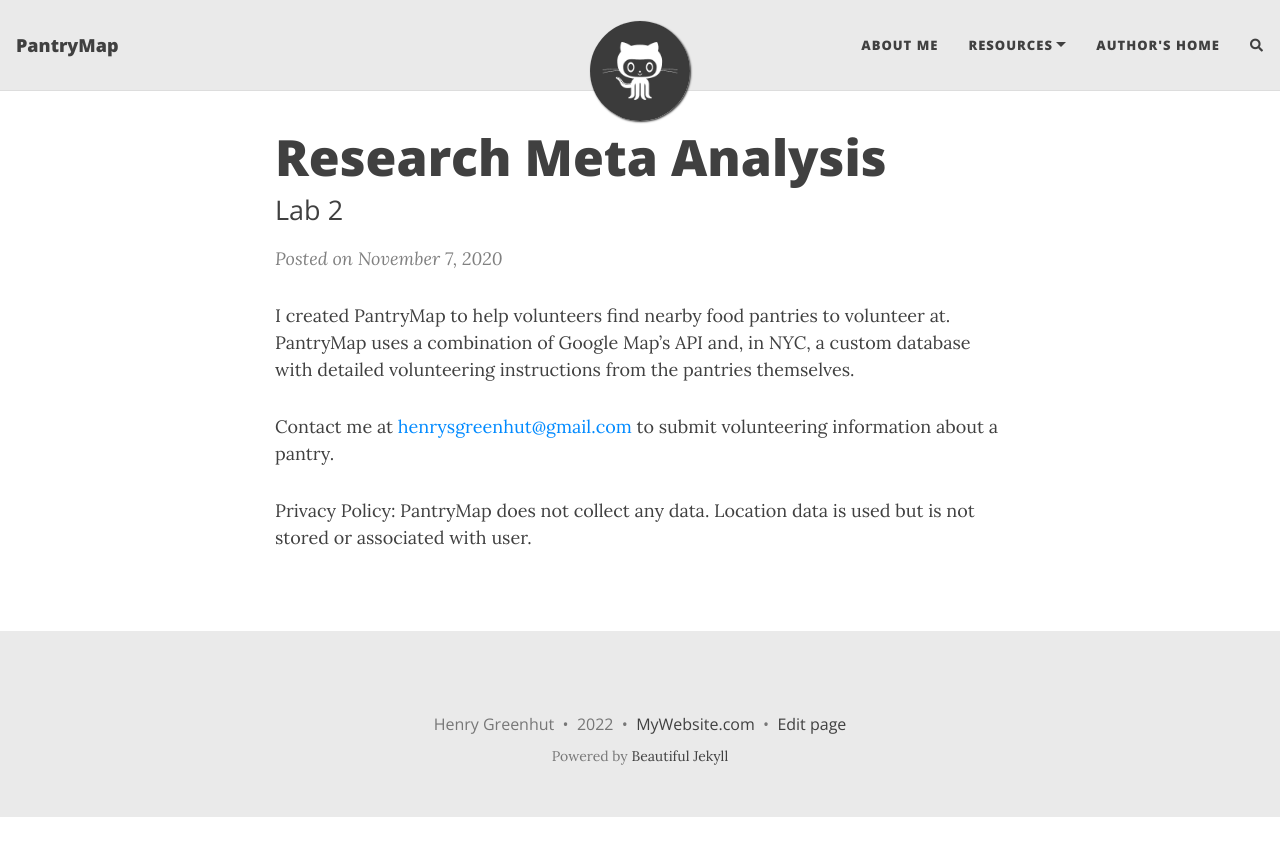
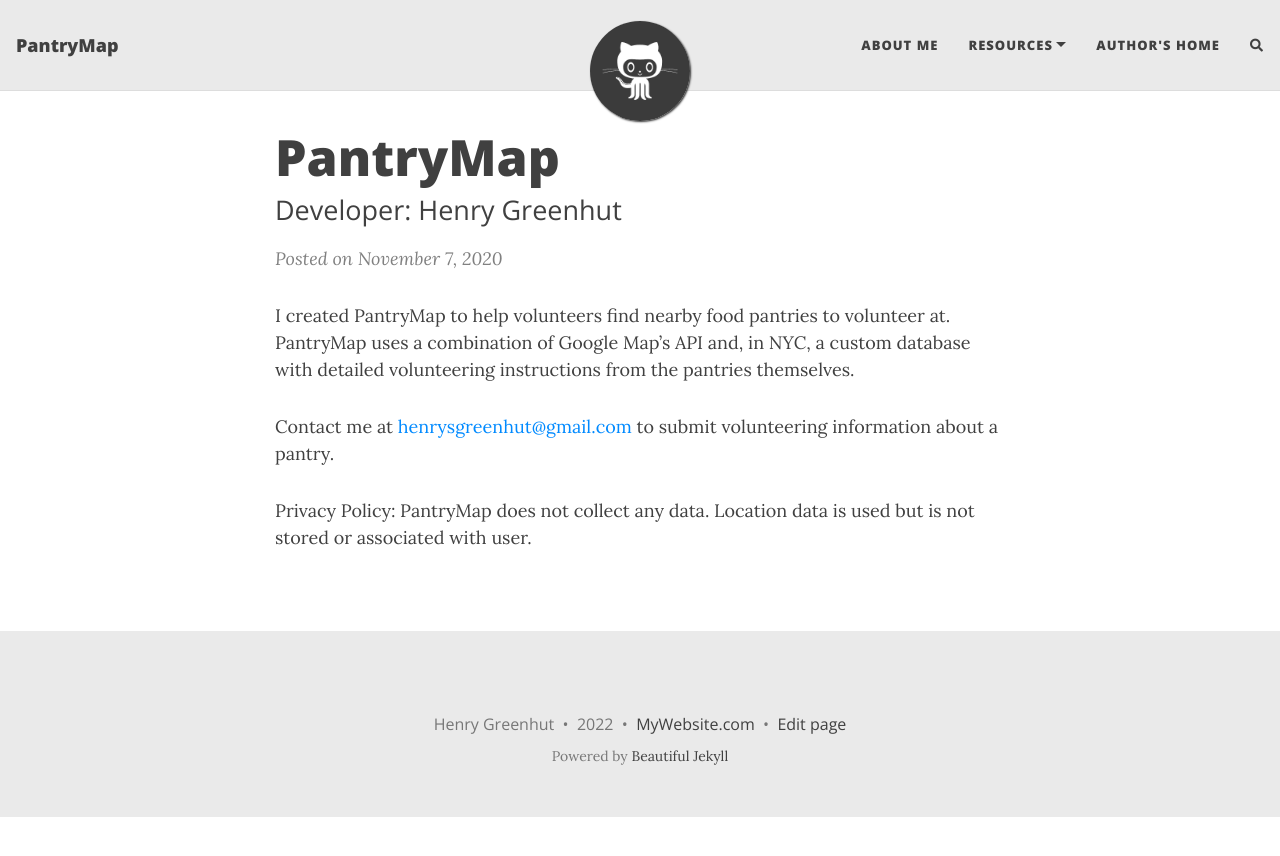
Before and after one commit to hgreenhut/PantryMapWebsite, a Jekyll site: the page built from _posts/2020-11-7-PantryMap.md, in a window 1280 px wide. Shown: the top 856 px of the page. Built offline with Jekyll 4.4.1, drawn with Linux system fonts in a browser that asks for light colours; nearby versions of some CDN libraries; comment, search, counter and statistics services are not loaded.

Commit message:
Update 2020-11-7-PantryMap.md

```diff
--- a/_posts/2020-11-7-PantryMap.md
+++ b/_posts/2020-11-7-PantryMap.md
@@ -1,7 +1,7 @@
 ---
 layout: post
-title: Research Meta Analysis
-subtitle: Lab 2
+title: PantryMap
+subtitle: 'Developer: Henry Greenhut'
 # gh-repo: daattali/beautiful-jekyll
 # gh-badge: [star, fork, follow]
 # tags: [test]
```
